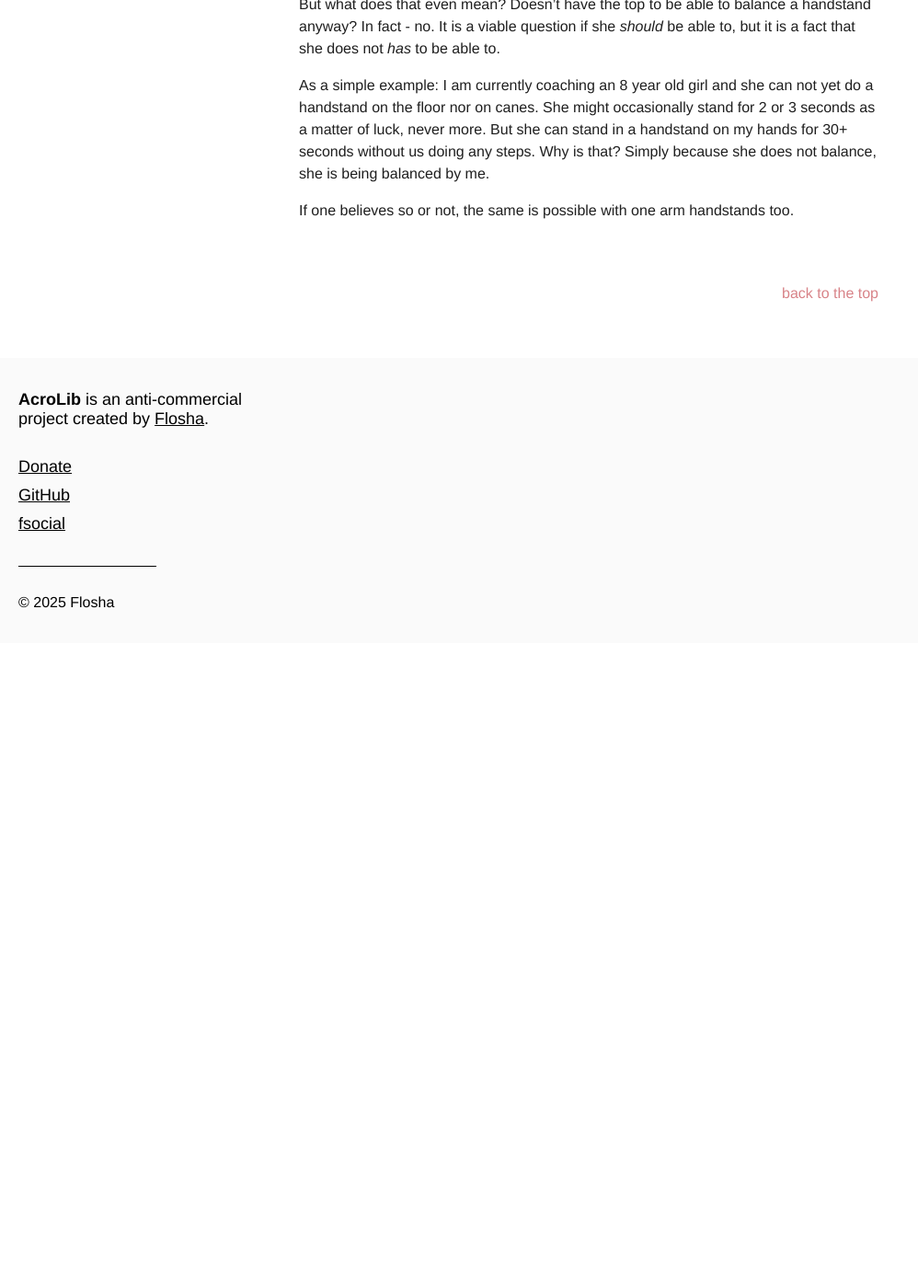
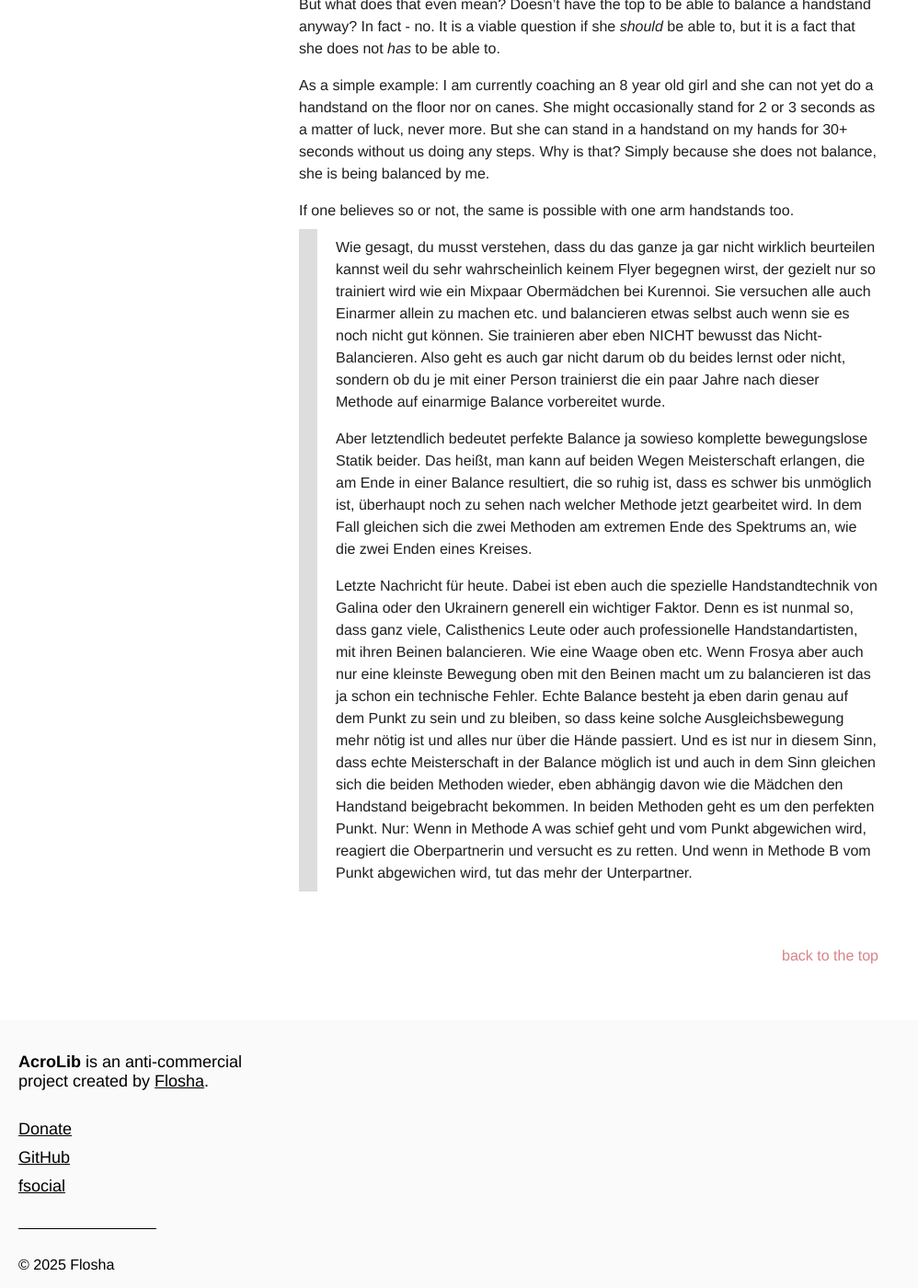
Before and after one commit to floshin/acrolib, a Jekyll site: the page built from training/approaches-to-balance.md, in a window 1280 px wide and 1400 px high, scrolled down 883 px. Shown: the whole window at 92% size, without its empty margins (0-998 px from the left). Built offline with Jekyll 4.4.1, drawn with Linux system fonts in a browser that asks for light colours; our own code applies the rules of GitHub Pages for plain Markdown files; before the commit the page ends 1582 px from its top, so only the background shows below that; some of the changed text lies outside the part shown.

Commit message:
Update approaches-to-balance.md

```diff
--- a/training/approaches-to-balance.md
+++ b/training/approaches-to-balance.md
@@ -1,4 +1,4 @@
-# To Balance or To Be Balanced
+# Balance or Non-Balance
 
 *Flosha, 26.05.2025*
 
@@ -19,3 +19,10 @@ But what does that even mean? Doesn't have the top to be able to balance a hands
 As a simple example: I am currently coaching an 8 year old girl and she can not yet do a handstand on the floor nor on canes. She might occasionally stand for 2 or 3 seconds as a matter of luck, never more. But she can stand in a handstand on my hands for 30+ seconds without us doing any steps. Why is that? Simply because she does not balance, she is being balanced by me.
 
 If one believes so or not, the same is possible with one arm handstands too.
+
+
+> Wie gesagt, du musst verstehen, dass du das ganze ja gar nicht wirklich beurteilen kannst weil du sehr wahrscheinlich keinem Flyer begegnen wirst, der gezielt nur so trainiert wird wie ein Mixpaar Obermädchen bei Kurennoi. Sie versuchen alle auch Einarmer allein zu machen etc. und balancieren etwas selbst auch wenn sie es noch nicht gut können. Sie trainieren aber eben NICHT bewusst das Nicht-Balancieren. Also geht es auch gar nicht darum ob du beides lernst oder nicht, sondern ob du je mit einer Person trainierst die ein paar Jahre nach dieser Methode auf einarmige Balance vorbereitet wurde.
+
+> Aber letztendlich bedeutet perfekte Balance ja sowieso komplette bewegungslose Statik beider. Das heißt, man kann auf beiden Wegen Meisterschaft erlangen, die am Ende in einer Balance resultiert, die so ruhig ist, dass es schwer bis unmöglich ist, überhaupt noch zu sehen nach welcher Methode jetzt gearbeitet wird. In dem Fall gleichen sich die zwei Methoden am extremen Ende des Spektrums an, wie die zwei Enden eines Kreises.
+
+> Letzte Nachricht für heute. Dabei ist eben auch die spezielle Handstandtechnik von Galina oder den Ukrainern generell ein wichtiger Faktor. Denn es ist nunmal so, dass ganz viele, Calisthenics Leute oder auch professionelle Handstandartisten, mit ihren Beinen balancieren. Wie eine Waage oben etc. Wenn Frosya aber auch nur eine kleinste Bewegung oben mit den Beinen macht um zu balancieren ist das ja schon ein technische Fehler. Echte Balance besteht ja eben darin genau auf dem Punkt zu sein und zu bleiben, so dass keine solche Ausgleichsbewegung mehr nötig ist und alles nur über die Hände passiert. Und es ist nur in diesem Sinn, dass echte Meisterschaft in der Balance möglich ist und auch in dem Sinn gleichen sich die beiden Methoden wieder, eben abhängig davon wie die Mädchen den Handstand beigebracht bekommen. In beiden Methoden geht es um den perfekten Punkt. Nur: Wenn in Methode A was schief geht und vom Punkt abgewichen wird, reagiert die Oberpartnerin und versucht es zu retten. Und wenn in Methode B vom Punkt abgewichen wird, tut das mehr der Unterpartner.
```
